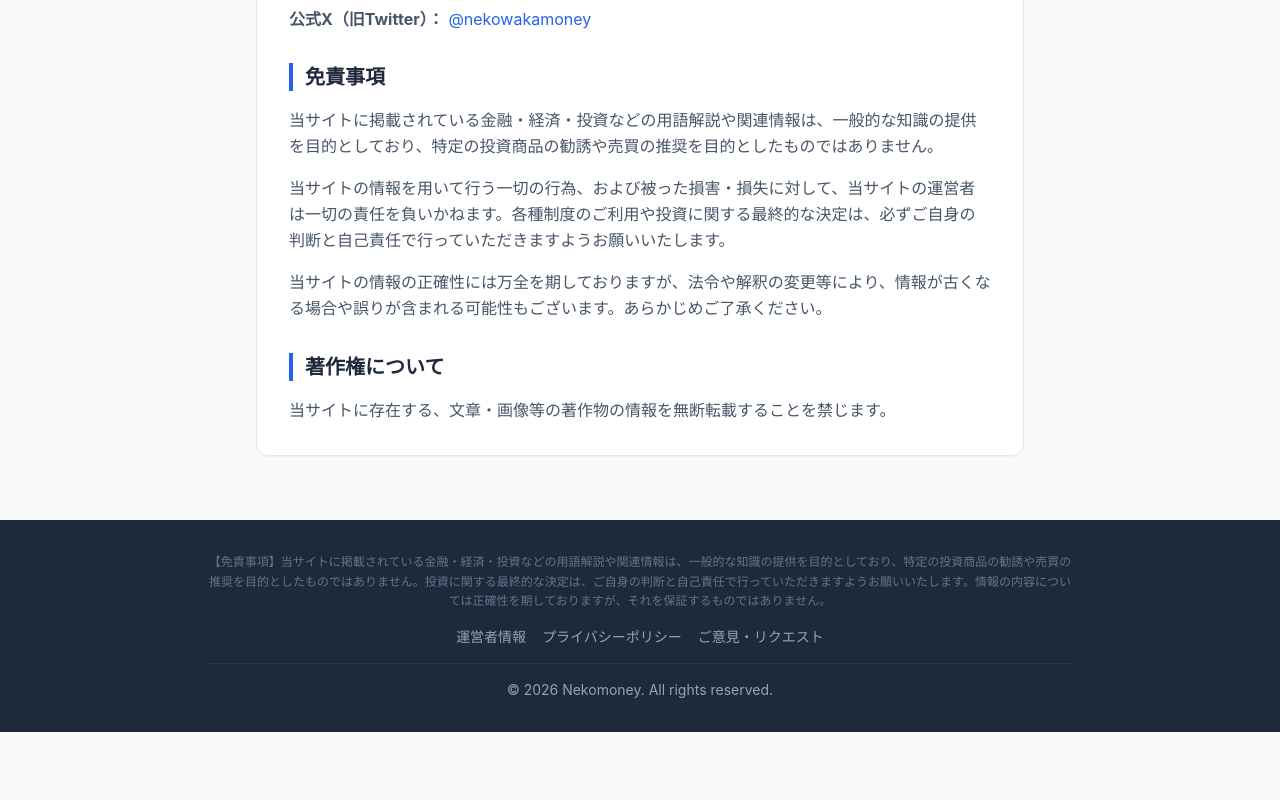
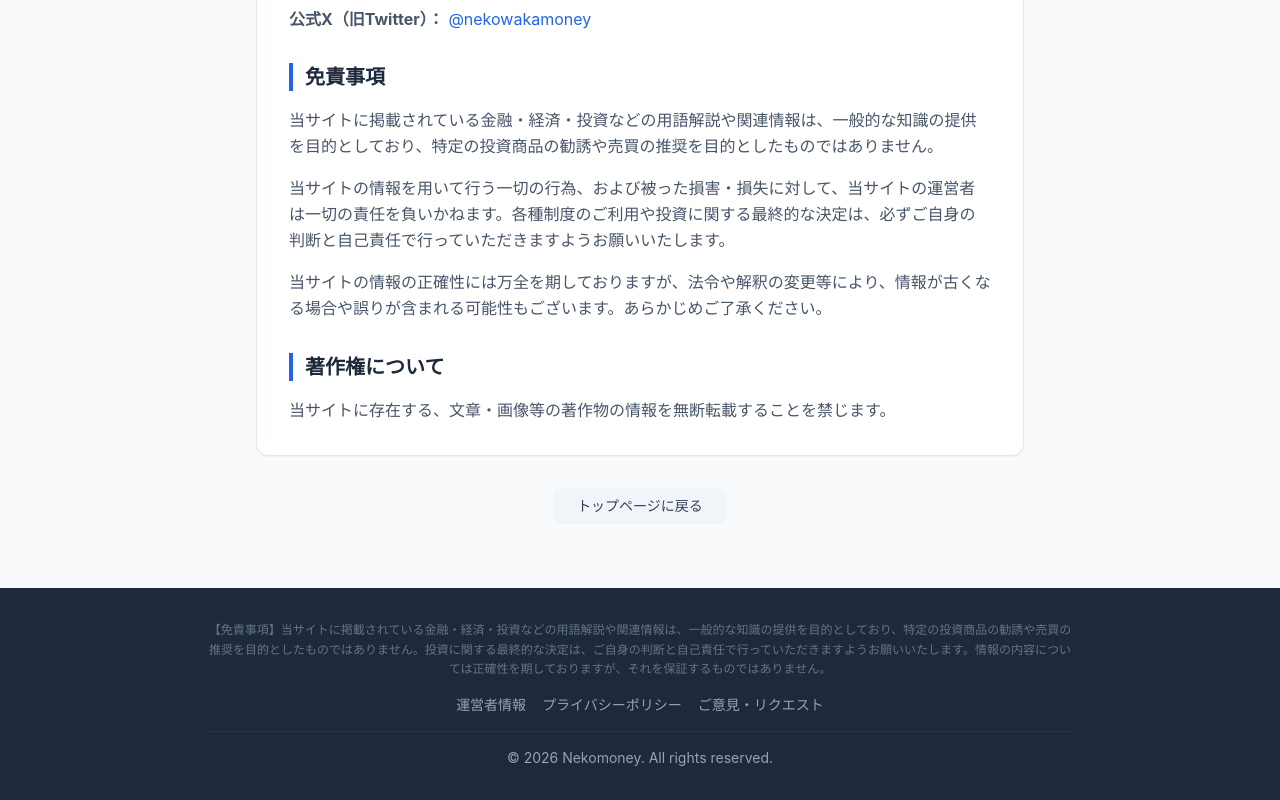
Before and after one commit to mana0120/nekomoney-web, a Next.js app: page /about in a window 1280 px wide. Shown: the part 576-1376 px from the top of the page. Before the commit the page ends 1308 px from the top, so only its background shows below. Built offline with nearby package versions, Linux system fonts and the light colour scheme.

Commit message:
Fix_navigation_links_on_static_pages

```diff
--- a/src/app/about/page.tsx
+++ b/src/app/about/page.tsx
@@ -1,4 +1,5 @@
 import { Metadata } from 'next';
+import Link from 'next/link';
 
 export const metadata: Metadata = {
     title: '運営者情報 | ネコでもわかる金融・経済用語辞典',
@@ -50,6 +51,12 @@ export default function AboutPage() {
                 </section>
 
             </div>
+
+            <div className="text-center mt-8">
+                <Link href="/" scroll={false} className="inline-block px-6 py-2 bg-slate-100 text-slate-700 hover:bg-slate-200 rounded-lg text-sm font-medium transition-colors">
+                    トップページに戻る
+                </Link>
+            </div>
         </div>
     );
 }
--- a/src/app/contact/page.tsx
+++ b/src/app/contact/page.tsx
@@ -30,9 +30,9 @@ export default function ContactPage() {
             </div>
 
             <div className="text-center mt-8">
-                <a href="/" className="inline-block px-6 py-2 bg-slate-100 text-slate-700 hover:bg-slate-200 rounded-lg text-sm font-medium transition-colors">
-                    トップページにゃもどる
-                </a>
+                <Link href="/" scroll={false} className="inline-block px-6 py-2 bg-slate-100 text-slate-700 hover:bg-slate-200 rounded-lg text-sm font-medium transition-colors">
+                    トップページに戻る
+                </Link>
             </div>
         </div>
     );
--- a/src/app/privacy/page.tsx
+++ b/src/app/privacy/page.tsx
@@ -1,4 +1,5 @@
 import { Metadata } from 'next';
+import Link from 'next/link';
 
 export const metadata: Metadata = {
     title: 'プライバシーポリシー | ネコでもわかる金融・経済用語辞典',
@@ -54,6 +55,12 @@ export default function PrivacyPolicyPage() {
                 </section>
 
             </div>
+
+            <div className="text-center mt-8">
+                <Link href="/" scroll={false} className="inline-block px-6 py-2 bg-slate-100 text-slate-700 hover:bg-slate-200 rounded-lg text-sm font-medium transition-colors">
+                    トップページに戻る
+                </Link>
+            </div>
         </div>
     );
 }
```
